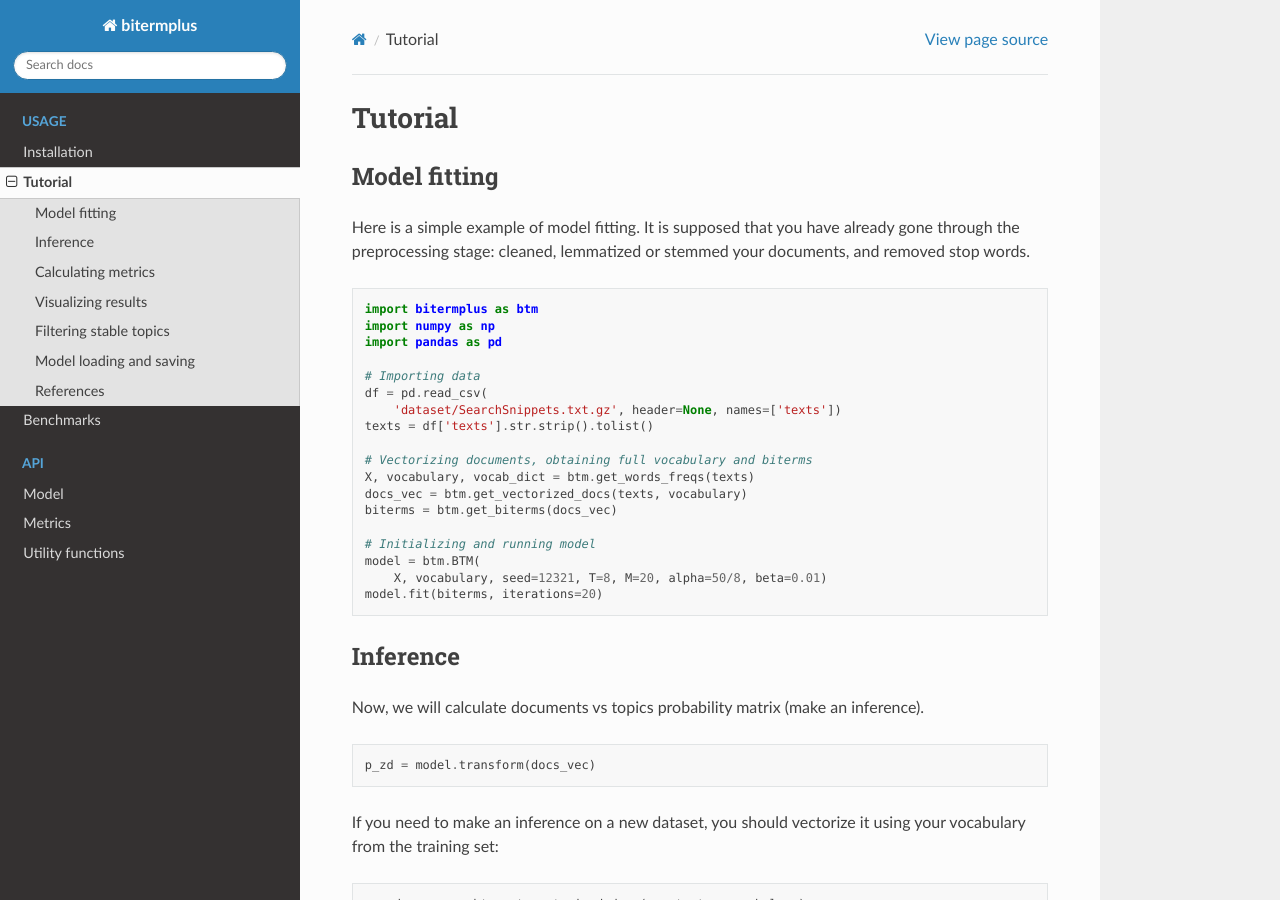
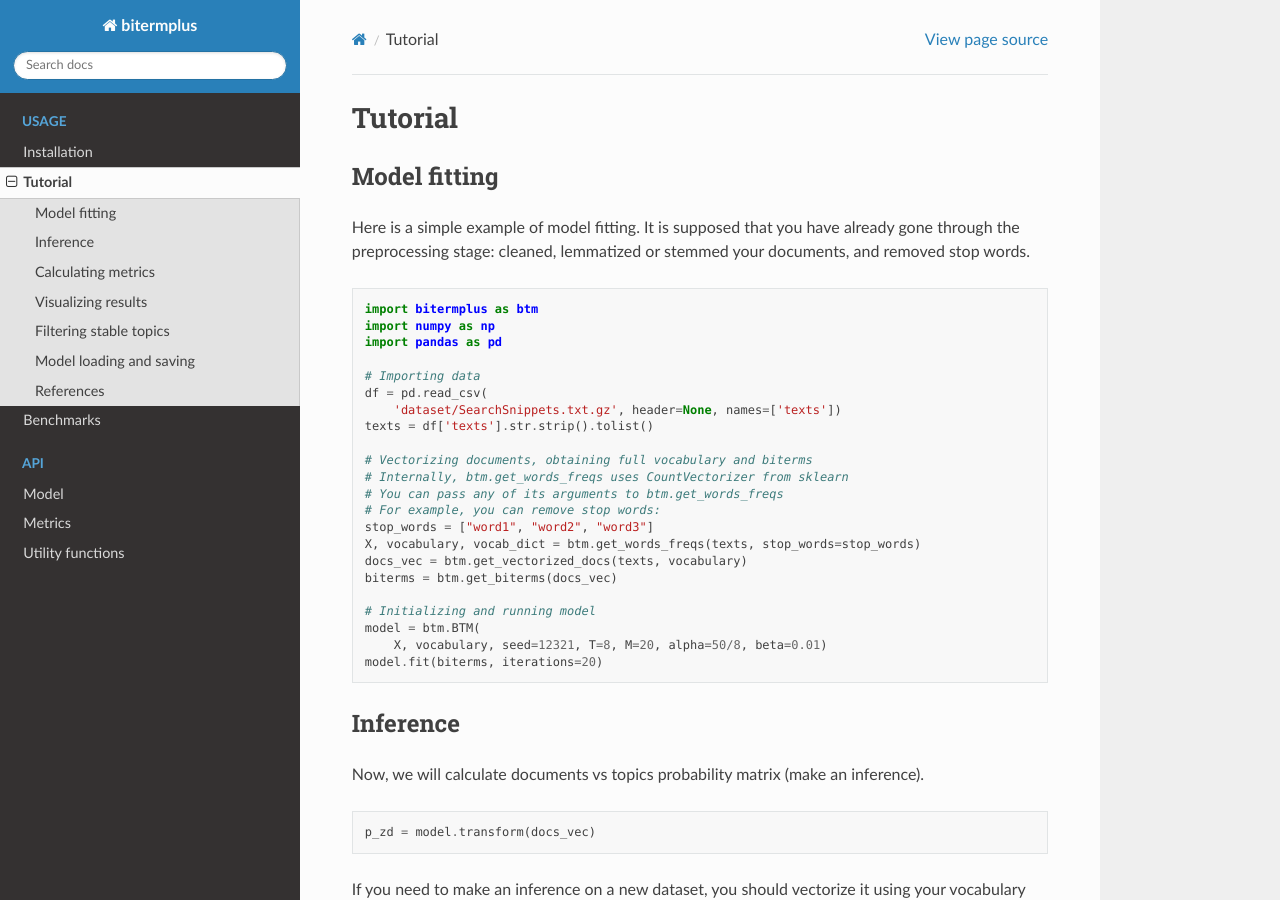
Before and after one commit to maximtrp/bitermplus, a Sphinx documentation site: the page built from docs/source/tutorial.rst, in a window 1280 px wide and 900 px high. Built offline with Sphinx 7.4.7 and the Read the Docs theme 2.0.0, drawn with Linux system fonts in a browser that asks for light colours.

Commit message:
Update tutorial.rst

```diff
--- a/docs/source/tutorial.rst
+++ b/docs/source/tutorial.rst
@@ -20,7 +20,11 @@ stage: cleaned, lemmatized or stemmed your documents, and removed stop words.
     texts = df['texts'].str.strip().tolist()
 
     # Vectorizing documents, obtaining full vocabulary and biterms
-    X, vocabulary, vocab_dict = btm.get_words_freqs(texts)
+    # Internally, btm.get_words_freqs uses CountVectorizer from sklearn
+    # You can pass any of its arguments to btm.get_words_freqs
+    # For example, you can remove stop words:
+    stop_words = ["word1", "word2", "word3"]
+    X, vocabulary, vocab_dict = btm.get_words_freqs(texts, stop_words=stop_words)
     docs_vec = btm.get_vectorized_docs(texts, vocabulary)
     biterms = btm.get_biterms(docs_vec)
 
```
